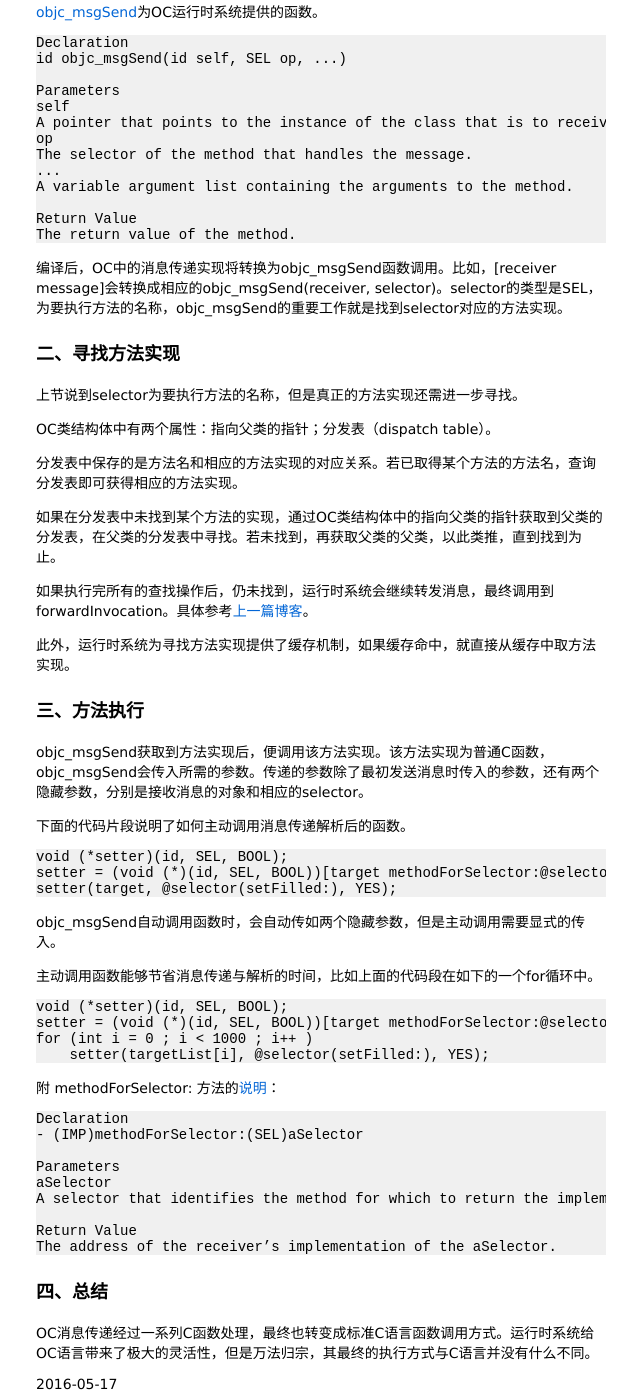
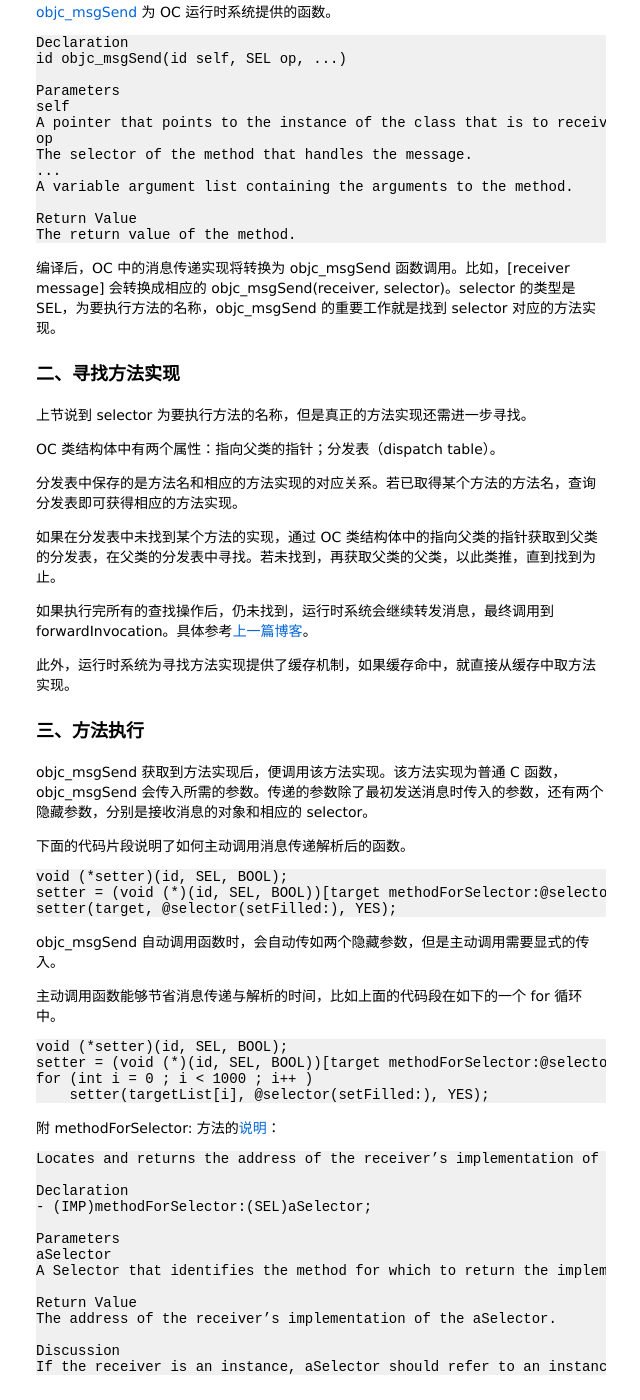
Before and after one commit to rob2468/rob2468.github.io, a Jekyll site: the page built from _posts/2016-05-17-ObjC-Message-Send.md, in a window 1280 px wide and 1400 px high, scrolled down 352 px. Shown: the whole window, without its empty margins (319-959 px from the left). Built offline with Jekyll 4.4.1, drawn with Linux system fonts in a browser that asks for light colours; nearby versions of some CDN libraries; some of the changed text lies outside the part shown.

Commit message:
更新 2016-05-17-ObjC-Message-Send.md，更新过期链接

```diff
--- a/_posts/2016-05-17-ObjC-Message-Send.md
+++ b/_posts/2016-05-17-ObjC-Message-Send.md
@@ -6,13 +6,13 @@
 
 # {{ page.title }}
 
-OC为动态运行时语言，其将许多决策从编译和链接时延迟到运行时执行。OC中的方法调用本质为消息传递，[receiver message]可以解释为向receiver对象发送message消息。今天阅读了Apple开发文档的[Messaging章节](https://developer.apple.com/library/mac/documentation/Cocoa/Conceptual/ObjCRuntimeGuide/Articles/ocrtHowMessagingWorks.html#//apple_ref/doc/uid/TP40008048-CH104-SW1])，利用运行时系统提供的相关方法，OC消息传递式的方法调用最终转换成了标准C语言函数调用方式，实现了统一。
+OC 为动态运行时语言，其将许多决策从编译和链接时延迟到运行时执行。OC 中的方法调用本质为消息传递，[receiver message] 可以解释为向 receiver 对象发送 message 消息。今天阅读了 Apple 开发文档的 [Messaging 章节](https://developer.apple.com/library/mac/documentation/Cocoa/Conceptual/ObjCRuntimeGuide/Articles/ocrtHowMessagingWorks.html#//apple_ref/doc/uid/TP40008048-CH104-SW1])，利用运行时系统提供的相关方法，OC 消息传递式的方法调用最终转换成了标准 C 语言函数调用方式，实现了统一。
 
-本文以Apple开发文档为基础，讲述OC以消息传递方式实现方法调用的执行流程。第一节介绍执行消息解析的函数；第二节讲述消息解析过程中，消息对应的方法实现是如何寻找的；第三节讲述方法实现找到后，如何执行。
+本文以 Apple 开发文档为基础，讲述 OC 以消息传递方式实现方法调用的执行流程。第一节介绍执行消息解析的函数；第二节讲述消息解析过程中，消息对应的方法实现是如何寻找的；第三节讲述方法实现找到后，如何执行。
 
-## 一、objc_msgSend函数
+## 一、objc_msgSend 函数
 
-[objc_msgSend](https://developer.apple.com/library/mac/documentation/Cocoa/Reference/ObjCRuntimeRef/index.html#//apple_ref/c/func/objc_msgSend)为OC运行时系统提供的函数。
+[objc_msgSend](https://developer.apple.com/library/mac/documentation/Cocoa/Reference/ObjCRuntimeRef/index.html#//apple_ref/c/func/objc_msgSend) 为 OC 运行时系统提供的函数。
 
 <p></p>
 
@@ -31,40 +31,36 @@
 The return value of the method.
 </code></pre></div>
 
-编译后，OC中的消息传递实现将转换为objc_msgSend函数调用。比如，[receiver message]会转换成相应的objc_msgSend(receiver, selector)。selector的类型是SEL，为要执行方法的名称，objc_msgSend的重要工作就是找到selector对应的方法实现。
+编译后，OC 中的消息传递实现将转换为 objc_msgSend 函数调用。比如，[receiver message] 会转换成相应的 objc_msgSend(receiver, selector)。selector 的类型是 SEL，为要执行方法的名称，objc_msgSend 的重要工作就是找到 selector 对应的方法实现。
 
 ## 二、寻找方法实现
 
-上节说到selector为要执行方法的名称，但是真正的方法实现还需进一步寻找。
+上节说到 selector 为要执行方法的名称，但是真正的方法实现还需进一步寻找。
 
-OC类结构体中有两个属性：指向父类的指针；分发表（dispatch table）。
+OC 类结构体中有两个属性：指向父类的指针；分发表（dispatch table）。
 
 分发表中保存的是方法名和相应的方法实现的对应关系。若已取得某个方法的方法名，查询分发表即可获得相应的方法实现。
 
-如果在分发表中未找到某个方法的实现，通过OC类结构体中的指向父类的指针获取到父类的分发表，在父类的分发表中寻找。若未找到，再获取父类的父类，以此类推，直到找到为止。
+如果在分发表中未找到某个方法的实现，通过 OC 类结构体中的指向父类的指针获取到父类的分发表，在父类的分发表中寻找。若未找到，再获取父类的父类，以此类推，直到找到为止。
 
-如果执行完所有的查找操作后，仍未找到，运行时系统会继续转发消息，最终调用到forwardInvocation。具体参考[上一篇博客](http://rob2468.github.io/2016/05/16/JSPatch-Code-Analysis.html)。
+如果执行完所有的查找操作后，仍未找到，运行时系统会继续转发消息，最终调用到 forwardInvocation。具体参考[上一篇博客](http://rob2468.github.io/2016/05/16/JSPatch-Code-Analysis.html)。
 
 此外，运行时系统为寻找方法实现提供了缓存机制，如果缓存命中，就直接从缓存中取方法实现。
 
 ## 三、方法执行
 
-objc_msgSend获取到方法实现后，便调用该方法实现。该方法实现为普通C函数，objc_msgSend会传入所需的参数。传递的参数除了最初发送消息时传入的参数，还有两个隐藏参数，分别是接收消息的对象和相应的selector。
+objc_msgSend 获取到方法实现后，便调用该方法实现。该方法实现为普通 C 函数，objc_msgSend 会传入所需的参数。传递的参数除了最初发送消息时传入的参数，还有两个隐藏参数，分别是接收消息的对象和相应的 selector。
 
 下面的代码片段说明了如何主动调用消息传递解析后的函数。
-
-<p></p>
 
 <div class="code"><pre><code>void (*setter)(id, SEL, BOOL);
 setter = (void (*)(id, SEL, BOOL))[target methodForSelector:@selector(setFilled:)];
 setter(target, @selector(setFilled:), YES);
 </code></pre></div>
 
-objc_msgSend自动调用函数时，会自动传如两个隐藏参数，但是主动调用需要显式的传入。
+objc_msgSend 自动调用函数时，会自动传如两个隐藏参数，但是主动调用需要显式的传入。
 
-主动调用函数能够节省消息传递与解析的时间，比如上面的代码段在如下的一个for循环中。
-
-<p></p>
+主动调用函数能够节省消息传递与解析的时间，比如上面的代码段在如下的一个 for 循环中。
 
 <div class="code"><pre><code>void (*setter)(id, SEL, BOOL);
 setter = (void (*)(id, SEL, BOOL))[target methodForSelector:@selector(setFilled:)];
@@ -72,22 +68,28 @@
     setter(targetList[i], @selector(setFilled:), YES);
 </code></pre></div>
 
-附 methodForSelector: 方法的[说明](https://developer.apple.com/library/mac/documentation/Cocoa/Reference/Foundation/Classes/NSObject_Class/#//apple_ref/occ/instm/NSObject/methodForSelector:)：
+附 methodForSelector: 方法的[说明](https://developer.apple.com/documentation/objectivec/nsobject/1418863-methodforselector?language=objc)：
 
 <p></p>
 
-<div class="code"><pre><code>Declaration
-- (IMP)methodForSelector:(SEL)aSelector
+<div class="code"><pre><code>Locates and returns the address of the receiver’s implementation of a method so it can be called as a function.
+
+Declaration
+- (IMP)methodForSelector:(SEL)aSelector;
 
 Parameters
 aSelector
-A selector that identifies the method for which to return the implementation address. The selector must be a valid and non-NULL. If in doubt, use the respondsToSelector: method to check before passing the selector to methodForSelector:.
+A Selector that identifies the method for which to return the implementation address. The selector must be a valid and non-NULL. If in doubt, use the respondsToSelector: method to check before passing the selector to methodForSelector:.
 
 Return Value
-The address of the receiver’s implementation of the aSelector.</code></pre></div>
+The address of the receiver’s implementation of the aSelector.
+
+Discussion
+If the receiver is an instance, aSelector should refer to an instance method; if the receiver is a class, it should refer to a class method.
+</code></pre></div>
 
 <p></p>
 
 ## 四、总结
 
-OC消息传递经过一系列C函数处理，最终也转变成标准C语言函数调用方式。运行时系统给OC语言带来了极大的灵活性，但是万法归宗，其最终的执行方式与C语言并没有什么不同。
+OC 消息传递经过一系列 C 函数处理，最终也转变成标准 C 语言函数调用方式。运行时系统给 OC 语言带来了极大的灵活性，但最终的执行方式与 C 语言并没有什么不同。
```
